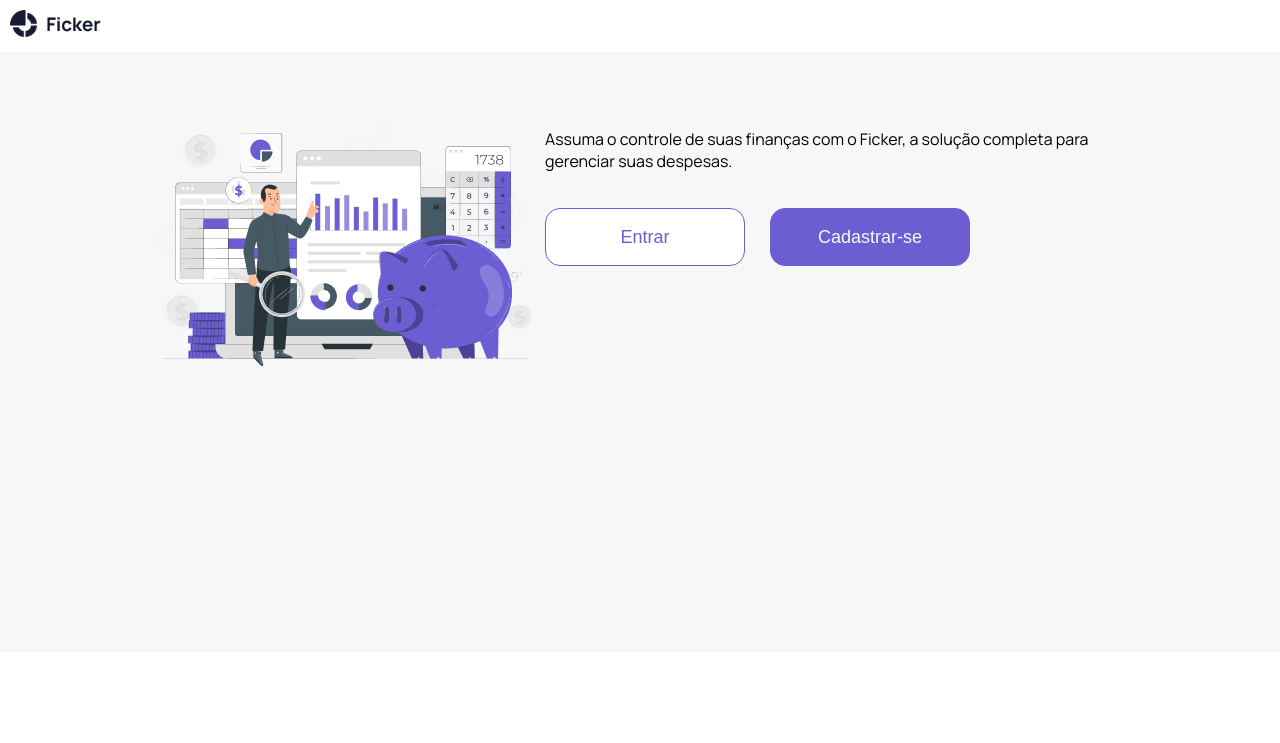
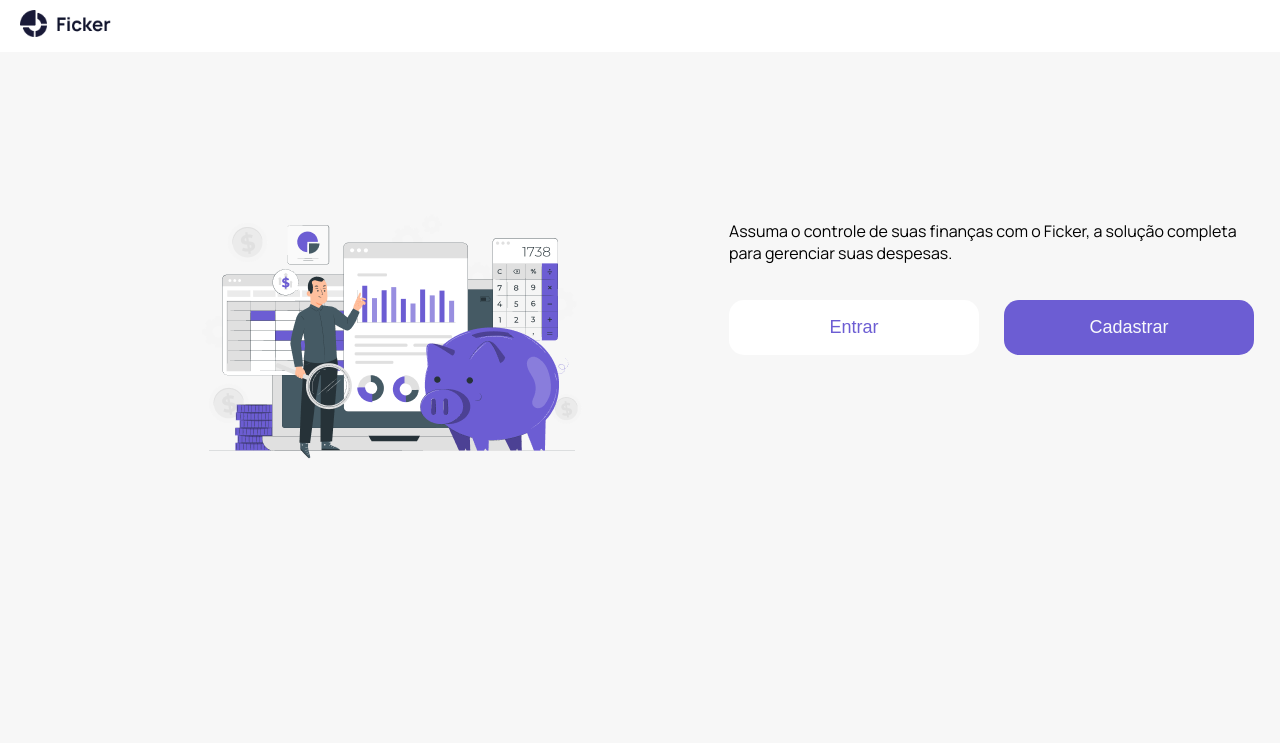
Before and after one commit to gu1lhermeb/Ficker, a Next.js app in the folder ficker-front/: page / in a window 1280 px wide. Shown: the top 743 px of the page. Built offline with nearby package versions, Linux system fonts and the light colour scheme.

Commit message:
style: ajustes de fidelizacao ao prototipo

```diff
--- a/ficker-front/src/app/createaccount/createaccount.module.scss
+++ b/ficker-front/src/app/createaccount/createaccount.module.scss
@@ -9,9 +9,9 @@
   display: flex;
   flex-direction: column;
   justify-content: center;
-  min-width: 25vw;
+  min-width: 317px;
   min-height: 35vh;
-  padding: 30px;
+  padding: 27px 48px;
   border: 1px solid #F8FAFC;
   border-radius: 10px;
   box-shadow: 0 0 10px rgba(0, 0, 0, 0.2);
@@ -23,8 +23,8 @@
 }
 
 .input {
-  margin-bottom: 10px;
-  padding: 8px;
+  height: 43px;
+  margin-bottom: 18px;
   border: 1px solid #F8FAFC;
   border-radius: 5px;
   outline: none;
@@ -38,24 +38,25 @@
 
   &:hover {
     box-shadow: 0 1px 4px #6C5DD3;
+    transition: 0.2s;
   }
 }
 
 .button {
   padding: 8px;
-  border: 1px solid #6C5DD3;
+  height: 49px;
+  border: none;
   border-radius: 8px;
   outline: none;
   background-color: #6C5DD3;
   color: #F8FAFC;
   cursor: pointer;
   margin-top: 20px;
-  min-width: 150px;
+  min-width: 70%;
   font-size: 16px;
 
   &:hover {
-    background-color: #F8FAFC;
-    color: #6C5DD3;
+    opacity: 0.7;
     transition: 0.3s;
   }
 }
--- a/ficker-front/src/app/login/login.module.scss
+++ b/ficker-front/src/app/login/login.module.scss
@@ -9,18 +9,22 @@
   display: flex;
   flex-direction: column;
   justify-content: center;
-  min-width: 20vw;
+  min-width: 317px;
   min-height: 35vh;
-  padding: 30px;
+  padding: 27px 48px;
   border: 1px solid #F8FAFC;
   border-radius: 10px;
   box-shadow: 0 0 10px rgba(0, 0, 0, 0.2);
   background-color: #fff;
+  margin: 40px 0px;
+  @media (max-width: 600px){
+    min-width: 280px;
+  }
 }
 
 .input {
-  margin-bottom: 10px;
-  padding: 8px;
+  height: 43px;
+  margin-bottom: 18px;
   border: 1px solid #F8FAFC;
   border-radius: 5px;
   outline: none;
@@ -39,19 +43,19 @@
 
 .button {
   padding: 8px;
-  border: 1px solid #6C5DD3;
+  height: 49px;
+  border: none;
   border-radius: 8px;
   outline: none;
   background-color: #6C5DD3;
   color: #F8FAFC;
   cursor: pointer;
   margin-top: 20px;
-  min-width: 150px;
+  min-width: 70%;
   font-size: 16px;
 
   &:hover {
-    background-color: #F8FAFC;
-    color: #6C5DD3;
+    opacity: 0.7;
     transition: 0.3s;
   }
 }
--- a/ficker-front/src/app/pages/Home/Home.tsx
+++ b/ficker-front/src/app/pages/Home/Home.tsx
@@ -6,7 +6,9 @@ export const HomeScreen = () => {
   return (
     <div className={styles.container}>
       <div style={{ background: "#fff", padding: 10, alignItems: "center" }}>
-        <Image src="/logo.png" alt="Logo" width={130} height={27} />
+        <Link href={"/"} style={{ background: "#fff", padding: 10, alignItems: "center" }}>
+          <Image src="/logo.png" alt="Logo" width={130} height={27} />
+        </Link>
       </div>
       <div className={styles.contentContainer}>
         <Image
@@ -16,7 +18,7 @@ export const HomeScreen = () => {
           height={267}
           className={styles.image}
         />
-        <div>
+        <div className={styles.introContainer}>
           <p>
             Assuma o controle de suas finanças com o Ficker, a solução completa para gerenciar suas despesas.
           </p>
@@ -25,7 +27,7 @@ export const HomeScreen = () => {
               <button className={styles.whiteButton}>Entrar</button>
             </Link>
             <Link href={"/createaccount"}>
-              <button className={styles.purpleButton}>Cadastrar-se</button>
+              <button className={styles.purpleButton}>Cadastrar</button>
             </Link>
           </div>
         </div>
--- a/ficker-front/src/app/pages/Home/home.module.scss
+++ b/ficker-front/src/app/pages/Home/home.module.scss
@@ -1,7 +1,7 @@
 .image {
   width: 400px;
   height: 267px;
-  @media (max-width: 600px){
+  @media (max-width: 900px){
     width: 300px;
     height: 180px;
   }
@@ -15,18 +15,19 @@
 
 .buttonContainer{
   display: flex;
-  @media (max-width: 600px){
+  @media (max-width: 900px){
     justify-content: center;
   }
 }
 .contentContainer {
   display: flex;
   flex-direction: row;
-  justify-content: space-between;
-  max-width: 990px;
-  min-height: 60vh;
-  margin: 60px auto;
-  @media (max-width: 600px){
+  justify-content: space-around;
+  max-width: 70vw;
+  min-height: 80vh;
+  padding-top: 19vh;
+  margin: auto;
+  @media (max-width: 900px){
     flex-direction: column;
     margin: 40px auto;
     padding: 20px;
@@ -35,39 +36,48 @@
   }
 }
 
+.introContainer {
+  max-width: 525px;
+  margin-left: 137px;
+  @media (max-width: 900px){
+    margin-left: 0;
+    text-align: center;
+  }
+}
+
 .purpleButton {
   padding: 8px;
-  border: 1px solid #6C5DD3;
+  border: none;
   border-radius: 15px;
   outline: none;
   background-color: #6C5DD3;
   color: #F8FAFC;
   cursor: pointer;
   margin-top: 20px;
-  min-width: 200px;
-  height: 58px;
+  min-width: 250px;
+  height: 55px;
   font-size: 18px;
   &:hover {
     opacity: 0.7;
     transition: 0.3s;
   }
-  @media (max-width: 600px){
+  @media (max-width: 900px){
     min-width: 120px;
-    height: 45px;
+    height: 55px;
     font-size: 1rem;
   }
 }
 
 .whiteButton {
-  border: 1px solid #6C5DD3;
+  border: none;
   color: #6C5DD3;
   background-color: #fff;
   padding: 8px;
   border-radius: 15px;
   outline: none;
   margin-top: 20px;
-  min-width: 200px;
-  height: 58px;
+  min-width: 250px;
+  height: 55px;
   cursor: pointer;
   font-size: 18px;
   margin-right: 25px;
@@ -75,9 +85,9 @@
     opacity: 0.7;
     transition: 0.3s;
   }
-  @media (max-width: 600px){
+  @media (max-width: 900px){
     min-width: 120px;
-    height: 45px;
+    height: 55px;
     font-size: 1rem;
   }
 }
@@ -86,8 +96,8 @@
   flex-direction: column;
   justify-content: center;
   background-color: #fff;
-  min-height: 60vh;
-    @media (max-width: 600px){
+  min-height: 100vh;
+    @media (max-width: 900px){
       padding: 20px;
     }
 }
@@ -99,7 +109,7 @@
   grid-gap: 20px;
   max-width: 990px;
   margin: 0 auto;
-  @media (max-width: 600px){
+  @media (max-width: 900px){
     grid-template-columns: 1fr;
   }
 }
--- a/ficker-front/src/app/recoveryaccount/recoveryaccount.module.scss
+++ b/ficker-front/src/app/recoveryaccount/recoveryaccount.module.scss
@@ -9,21 +9,22 @@
   display: flex;
   flex-direction: column;
   justify-content: center;
-  min-height: 20vh;
-  min-width: 20vw;
-  max-width: 990px;
-  margin-top: 70px;
-  margin: 0 auto;
-  padding: 30px;
+  min-width: 317px;
+  min-height: 35vh;
+  padding: 27px 48px;
   border: 1px solid #F8FAFC;
   border-radius: 10px;
   box-shadow: 0 0 10px rgba(0, 0, 0, 0.2);
   background-color: #fff;
+  margin: 40px 0px;
+  @media (max-width: 600px){
+    min-width: 280px;
+  }
 }
 
 .input {
-  margin-top: 10px;
-  padding: 8px;
+  height: 43px;
+  margin-bottom: 18px;
   border: 1px solid #F8FAFC;
   border-radius: 5px;
   outline: none;
@@ -37,24 +38,25 @@
 
   &:hover {
     box-shadow: 0 1px 4px #6C5DD3;
+    transition: 0.2s;
   }
 }
 
 .button {
   padding: 8px;
-  border: 1px solid #6C5DD3;
+  height: 49px;
+  border: none;
   border-radius: 8px;
   outline: none;
   background-color: #6C5DD3;
   color: #F8FAFC;
   cursor: pointer;
-  margin-top: 30px;
-  min-width: 150px;
+  margin-top: 20px;
+  min-width: 70%;
   font-size: 16px;
 
   &:hover {
-    background-color: #F8FAFC;
-    color: #6C5DD3;
+    opacity: 0.7;
     transition: 0.3s;
   }
 }
```
Also changed, not shown: ficker-front/src/app/createaccount/page.tsx (+6 -4 lines), ficker-front/src/app/login/page.tsx (+8 -6 lines), ficker-front/src/app/recoveryaccount/page.tsx (+6 -3 lines).
